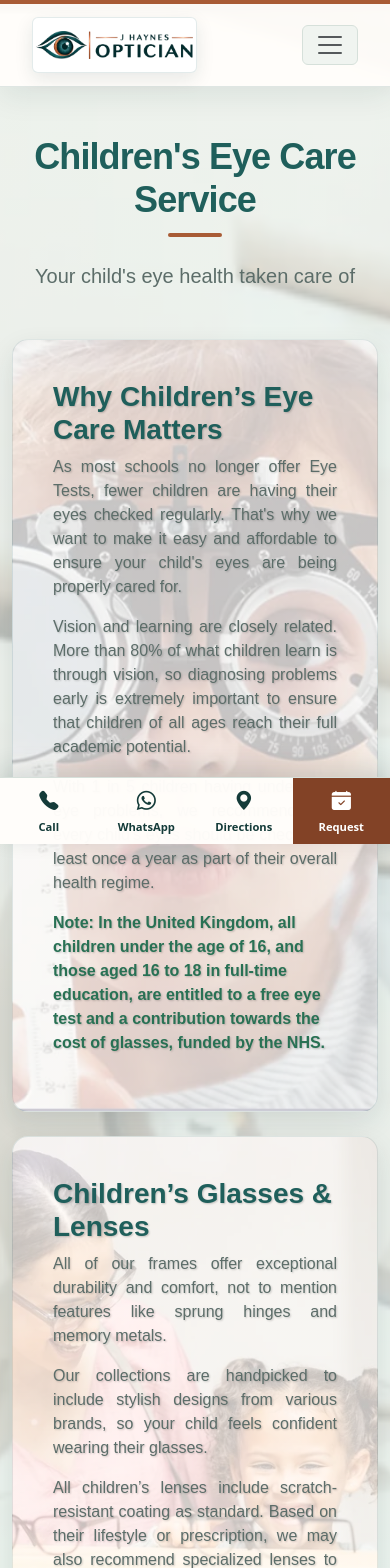
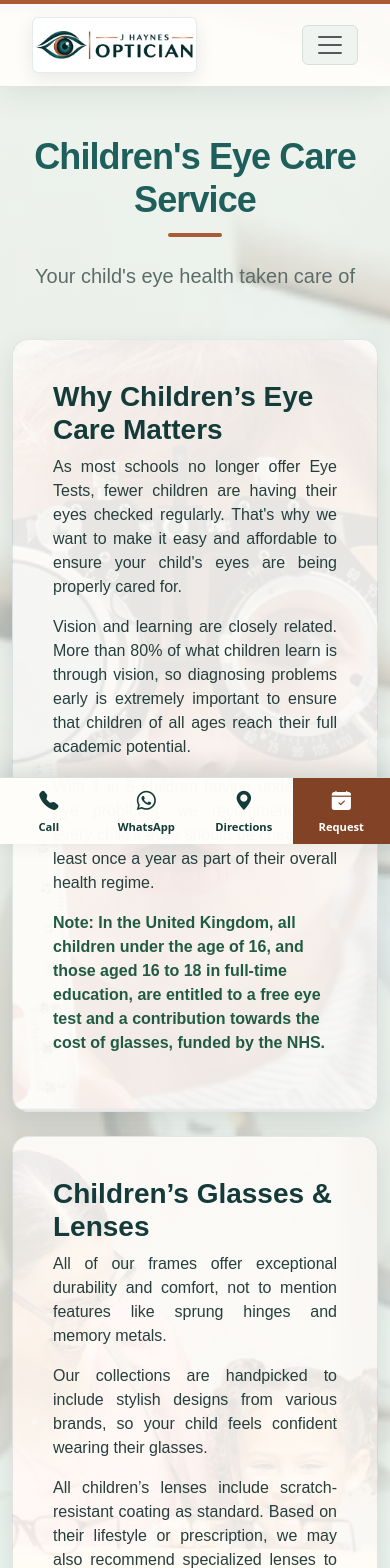
Before and after one commit to mohaammed17/JHaynes-Optician, a React (Vite) app in the folder Frontend/: page /childrenzone in a window 390 px wide. Shown: the top 1568 px of the page. Built offline with nearby package versions, Linux system fonts and the light colour scheme.

Commit message:
Apply client content and responsive image updates

```diff
--- a/Frontend/src/Components/FaqSection.jsx
+++ b/Frontend/src/Components/FaqSection.jsx
@@ -3,19 +3,16 @@ import { Link } from 'react-router-dom';
 const faqItems = [
   {
     question: 'Is an online appointment request confirmed immediately?',
+    answer:
+      'No. Your preferred date and time are sent to the practice, and the team will contact you to confirm availability.',
+  },
+  {
+    question: 'Who is eligible for NHS-funded sight tests and help with the cost of glasses?',
     answer: (
       <>
-        No. Your preferred date and time are sent to the practice, and the team will contact you to confirm
-        availability. You can <Link to="/book-appointment">request an appointment here</Link>.
-      </>
-    ),
-  },
-  {
-    question: 'Do you provide NHS-funded sight tests?',
-    answer: (
-      <>
-        Yes, NHS-funded sight tests are available for eligible patients. You can read the current eligibility
-        guidance on the{' '}
+        Eligibility depends on factors such as your age, circumstances and certain medical conditions. The NHS may
+        also provide optical vouchers to help eligible patients with the cost of glasses or contact lenses. Read the
+        current eligibility guidance on the{' '}
         <a
           href="https://www.nhs.uk/nhs-services/opticians/free-nhs-eye-tests-and-optical-vouchers/"
           target="_blank"
@@ -59,10 +56,6 @@ const faqItems = [
     answer:
       'A standard eye examination usually takes between 30 and 40 minutes. Additional assessments, such as an OCT scan, may require a further 10 to 15 minutes.',
   },
-  {
-    question: 'When is the practice open?',
-    answer: 'We are open Tuesday morning and Wednesday to Friday during the day. Monday and Saturday visits are by appointment only, and we are closed on Sundays and bank holidays.',
-  },
 ];
 
 export default function FaqSection() {
--- a/Frontend/src/Pages/CataractAndOtherReferrals.jsx
+++ b/Frontend/src/Pages/CataractAndOtherReferrals.jsx
@@ -17,7 +17,7 @@ const CataractAndOtherReferrals = () => {
           <div className="col-lg-10">
             <div className="card border-0 shadow rounded-4 p-4 bg-white">
               <p className="text-muted" style={{ textAlign: 'justify' }}>
-                We do direct referrals of Cataracts and other eye problems to the hospital. The referral pathway through the general practitioner is not necessary.
+                We do direct referrals of cataracts and other eye problems to the hospital. The referral pathway through the general practitioner is not necessary. If you prefer to pursue treatment privately, we can arrange a private referral for you.
               </p>
             </div>
           </div>
--- a/Frontend/src/Pages/ChildrenZone.jsx
+++ b/Frontend/src/Pages/ChildrenZone.jsx
@@ -23,7 +23,7 @@ const ChildrenZone = () => {
           {/* "Why Children’s Eye Care Matters" card */}
           <div className="col-lg-6" data-aos="fade-right">
             <div
-              className="card image-background-card shadow border-0 rounded-4 p-4 h-100"
+              className="card image-background-card children-info-card shadow border-0 rounded-4 p-4 h-100"
               style={{
                 '--card-background-image': `url(${slide2})`
               }}
@@ -31,8 +31,7 @@ const ChildrenZone = () => {
               <div
                 className="card-body"
                 style={{
-                  color: "#111",
-                  textShadow: "1px 1px 2px rgba(0, 0, 0, 0.2)"
+                  color: "#111"
                 }}
               >
                 <h5 className="text-info fw-bold" style={{ fontSize: '1.75rem' }}>Why Children’s Eye Care Matters</h5>
@@ -55,7 +54,7 @@ const ChildrenZone = () => {
           {/* "Children’s Glasses & Lenses" card */}
           <div className="col-lg-6" data-aos="fade-left">
             <div
-              className="card image-background-card shadow border-0 rounded-4 p-4 h-100"
+              className="card image-background-card children-info-card shadow border-0 rounded-4 p-4 h-100"
               style={{
                 '--card-background-image': `url(${img1})`
               }}
@@ -63,8 +62,7 @@ const ChildrenZone = () => {
               <div
                 className="card-body"
                 style={{
-                  color: "#111",
-                  textShadow: "1px 1px 2px rgba(0, 0, 0, 0.2)"
+                  color: "#111"
                 }}
               >
                 <h5 className="text-info fw-bold" style={{ fontSize: '1.75rem' }}>Children’s Glasses & Lenses</h5>
--- a/Frontend/src/Pages/FreeEyeTestService.jsx
+++ b/Frontend/src/Pages/FreeEyeTestService.jsx
@@ -38,7 +38,7 @@ const FreeEyeTestService = () => {
                 Because eye conditions often develop slowly and can be painless, you may not notice any initial symptoms. That’s why it is essential to have your eyes examined regularly by an optometrist or ophthalmic medical practitioner. The sooner any problem is detected, the greater the chance of it being treated successfully.
               </p>
               <p className="text-muted" style={{ textAlign: 'justify' }}>
-                This leaflet explains what happens during an eye examination at our practice and how we will take care of your vision. We recommend that you read it carefully as it will help you to understand and look after your eyesight.
+                This information explains what happens during an eye examination at our practice and how we will take care of your vision. We recommend reading it carefully, as it will help you understand and look after your eyesight.
               </p>
               <p className="text-muted" style={{ textAlign: 'justify' }}>
                 If you have any concerns about your vision, you should contact us immediately. We provide quality eyecare and will always take as much time as necessary to examine your eyes thoroughly and answer any questions you may have.
@@ -110,7 +110,7 @@ const FreeEyeTestService = () => {
                 The key to good vision is having regular eye examinations. Their importance cannot be overstated because they provide an essential health check as well as helping you to see better with an up-to-date prescription.
               </p>
               <p className="text-muted" style={{ textAlign: 'justify' }}>
-                At your appointment you’ll receive expert advice on your vision and on choosing the most suitable eyewear for your needs. As independent opticians we are also free to select the best products from any manufacturer. This means we’re able to provide you with a wide choice of quality frames and advanced lenses at sensible prices.
+                At your appointment you’ll receive expert advice on your vision and on choosing the most suitable eyewear for your needs. Because we are independent opticians, you are also free to select the best products from any manufacturer. This means we’re able to provide you with a wide choice of quality frames and advanced lenses at sensible prices.
               </p>
               <p className="text-muted" style={{ textAlign: 'justify' }}>
                 Our practice offers both NHS and private eye examinations. Many people are also eligible for NHS help with the cost of their glasses, so please ask us for further details.
--- a/Frontend/src/Pages/Home.jsx
+++ b/Frontend/src/Pages/Home.jsx
@@ -84,6 +84,7 @@ const Home = () => {
     {
       // New slide for Hearing Test & Audiology Services
       image: audiologist,
+      imagePosition: "32% 28%",
       title: "Hearing Test & Audiology Services",
       subtitle: "Check Your Hearing Today - Expert Care You Can Trust",
       button: "Learn More",
@@ -164,6 +165,7 @@ const Home = () => {
                         loading={index === 0 ? 'eager' : 'lazy'}
                         fetchPriority={index === 0 ? 'high' : 'low'}
                         decoding={index === 0 ? 'sync' : 'async'}
+                        style={{ objectPosition: slide.imagePosition || 'center' }}
                       />
                       <div className="carousel-overlay" />
                       <div className="d-flex justify-content-center align-items-center h-100">
--- a/Frontend/src/Pages/SpecialOffers.jsx
+++ b/Frontend/src/Pages/SpecialOffers.jsx
@@ -50,7 +50,8 @@ const SpecialOffers = () => {
                 {/* Note for the whole box */}
                 <div className="text-center mt-3">
                   <p className="text-muted" style={{ fontStyle: 'italic', fontSize: '0.9rem' }}>
-                    <strong>Note:</strong> We also offer upgrades on frames and lenses at extra cost.
+                    <strong>Please note:</strong> All prices are subject to change. Frame and lens upgrades are
+                    available at an additional cost.
                   </p>
                 </div>
 
--- a/Frontend/src/index.css
+++ b/Frontend/src/index.css
@@ -500,6 +500,24 @@ h6 {
   background:
     linear-gradient(rgba(255, 253, 250, 0.68), rgba(255, 253, 250, 0.68)),
     var(--card-background-image) center / cover no-repeat !important;
+}
+
+.card.image-background-card.children-info-card {
+  background:
+    linear-gradient(rgba(255, 253, 250, 0.86), rgba(255, 253, 250, 0.86)),
+    var(--card-background-image) center / cover no-repeat !important;
+}
+
+.children-info-card .text-muted {
+  color: #263f3d !important;
+}
+
+.children-info-card .text-info {
+  color: var(--jh-teal-900) !important;
+}
+
+.children-info-card .text-success {
+  color: #225b45 !important;
 }
 
 .service-item {
@@ -1020,6 +1038,12 @@ label {
       var(--card-background-image) center / cover no-repeat !important;
   }
 
+  .card.image-background-card.children-info-card {
+    background:
+      linear-gradient(rgba(255, 253, 250, 0.9), rgba(255, 253, 250, 0.9)),
+      var(--card-background-image) center / cover no-repeat !important;
+  }
+
   .location-section iframe {
     height: 260px;
   }
```
